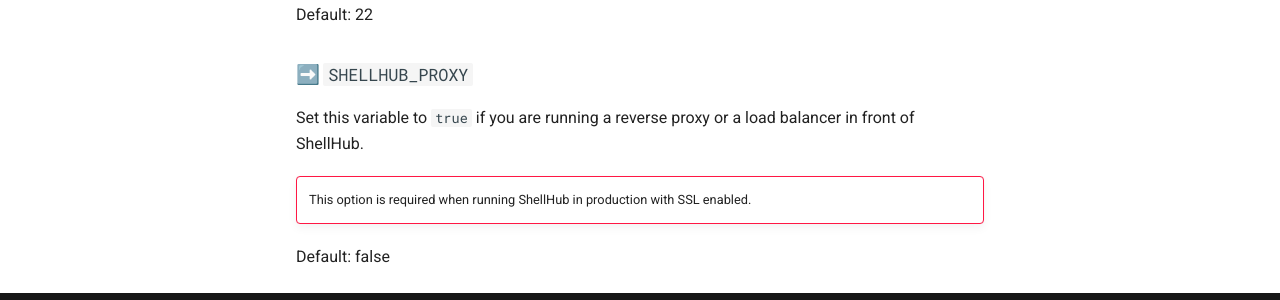
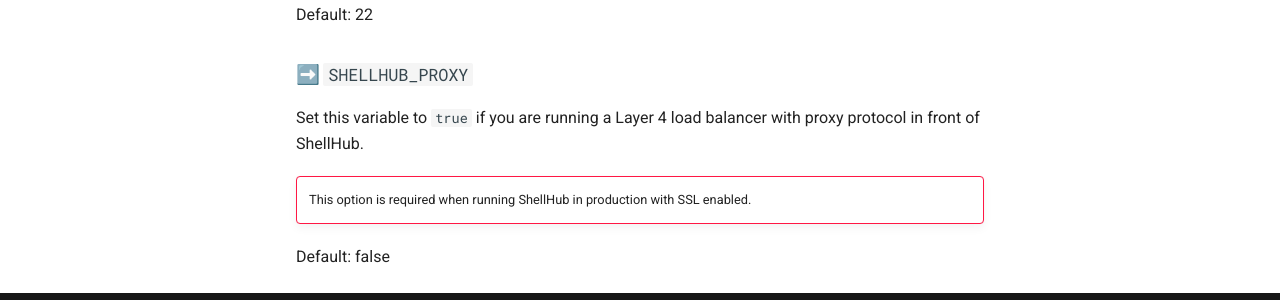
Before and after one commit to shellhub-io/shellhub-io.github.io, an MkDocs documentation site: the page built from docs/admin-manual/configuring.md, in a window 1280 px wide and 959 px high. Shown: the part 601-901 px from the top of the window. Built offline with MkDocs 1.6.1 and Material for MkDocs 9.7.7, drawn with Linux system fonts in a browser that asks for light colours; emoji names are drawn with the system emoji font; comment, search, counter and statistics services are not loaded.

Commit message:
admin-manual: clarification about proxy protocol usage

```diff
--- a/docs/admin-manual/configuring.md
+++ b/docs/admin-manual/configuring.md
@@ -17,8 +17,7 @@
 
 ### :arrow_right: `SHELLHUB_PROXY`
 
-Set this variable to `true` if you are running a reverse proxy or a load balancer
-in front of ShellHub.
+Set this variable to `true` if you are running a Layer 4 load balancer with proxy protocol in front of ShellHub.
 
 !!! danger ""
 	This option is required when running ShellHub in production with SSL enabled.
```
Also changed, not shown: docs/admin-manual/production-deployment.md (+1 -1 lines).
